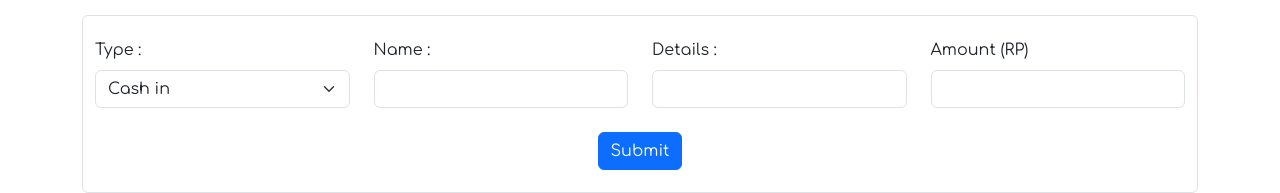
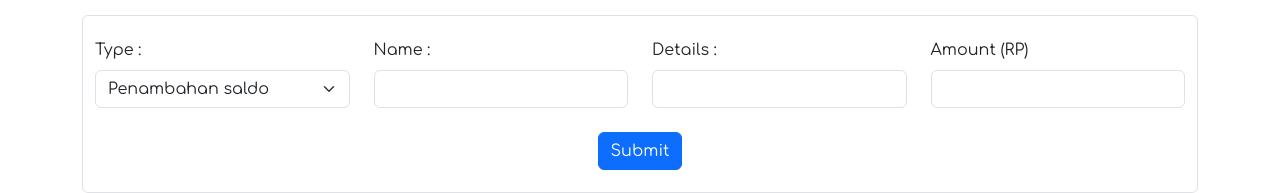
Before and after one commit to RevoU-FSSE-2/week-7-mnajmytsss, a website: page index.html in a window 1280 px wide. Shown: the part 129-322 px from the top of the page. Drawn offline with nearby package versions, Linux system fonts and the light colour scheme.

Commit message:
chore: modify input section

```diff
--- a/index.html
+++ b/index.html
@@ -29,8 +29,8 @@
             <div class="col">
               <label for="cash" class="form-label">Type :</label>
               <select id="cash" class="form-select">
-                <option value="Cash in">Cash in</option>
-                <option value="Cash out">Cash out</option>
+                <option id="cashIn" value="Cash in">Penambahan saldo</option>
+                <option id="cashOut" value="Cash out">Penarikan saldo</option>
               </select>
             </div>
             <div class="col">
```
